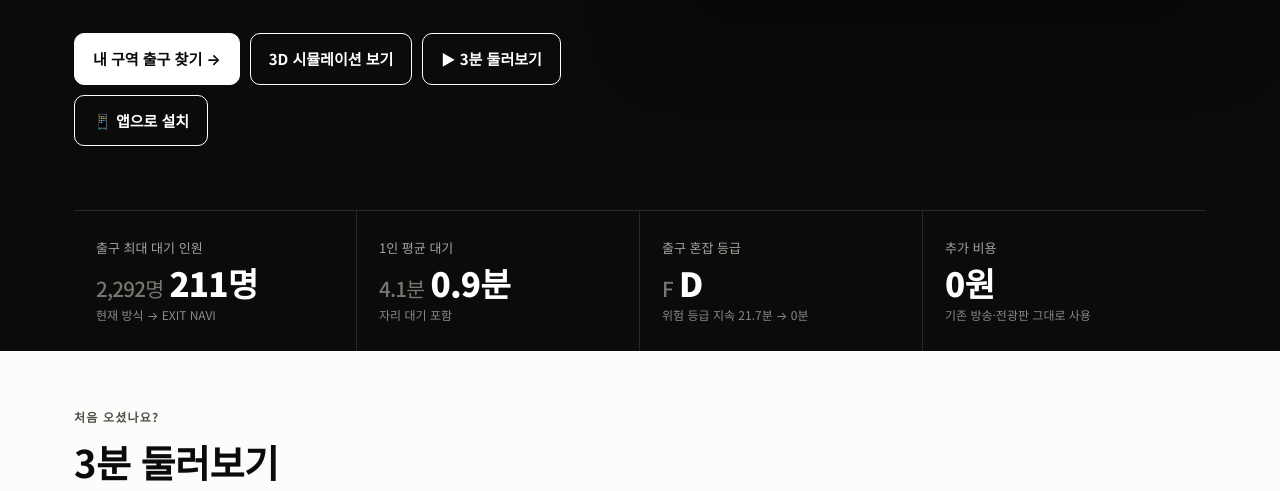
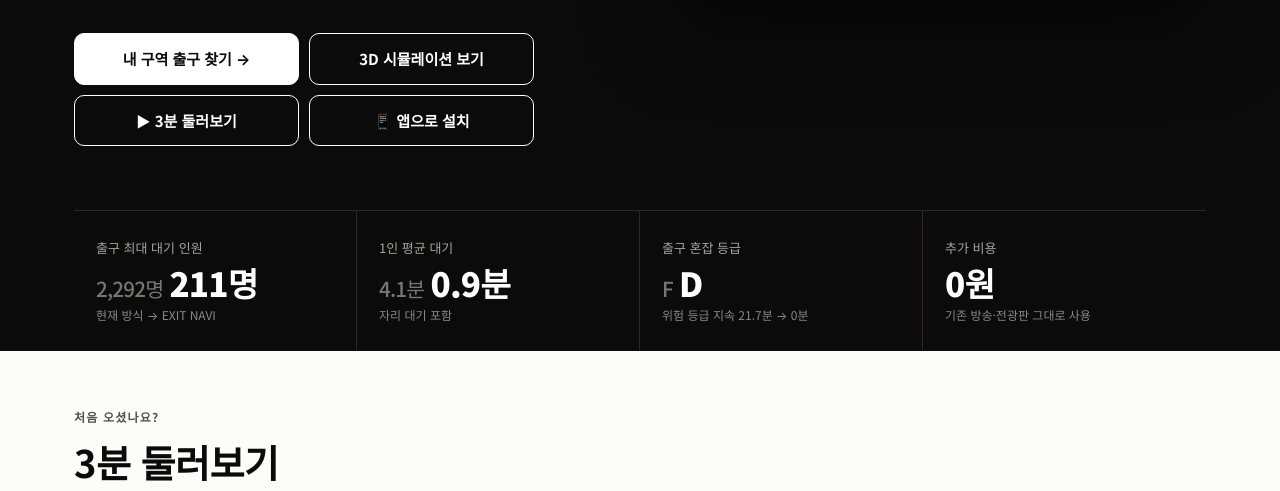
Before and after one commit to gitpromotion/exit-navi, a plain HTML site: page index.html in a window 1280 px wide. Shown: the part 609-1100 px from the top of the page. Drawn offline with Linux system fonts and the light colour scheme.

Commit message:
fix: index 원래대로

```diff
--- a/index.html
+++ b/index.html
@@ -27,6 +27,7 @@
 .tour em{display:block;font-style:normal;font-size:12px;color:var(--ink3);margin-top:8px}
 @media(max-width:960px){.tour{grid-template-columns:1fr 1fr}}
 @media(max-width:560px){.tour{grid-template-columns:1fr}}
+.hero h1,.hero p{word-break:keep-all}.hero .btn{white-space:nowrap;justify-content:center;text-align:center}@media(min-width:420px){.hero .btns{display:grid;grid-template-columns:1fr 1fr;max-width:460px}}
 </style>
 </head>
 <body>
```
